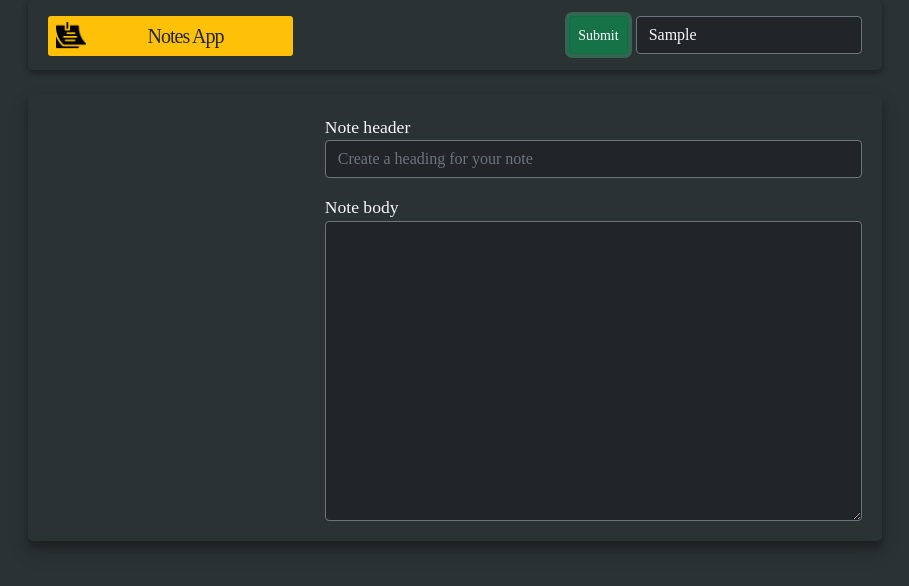
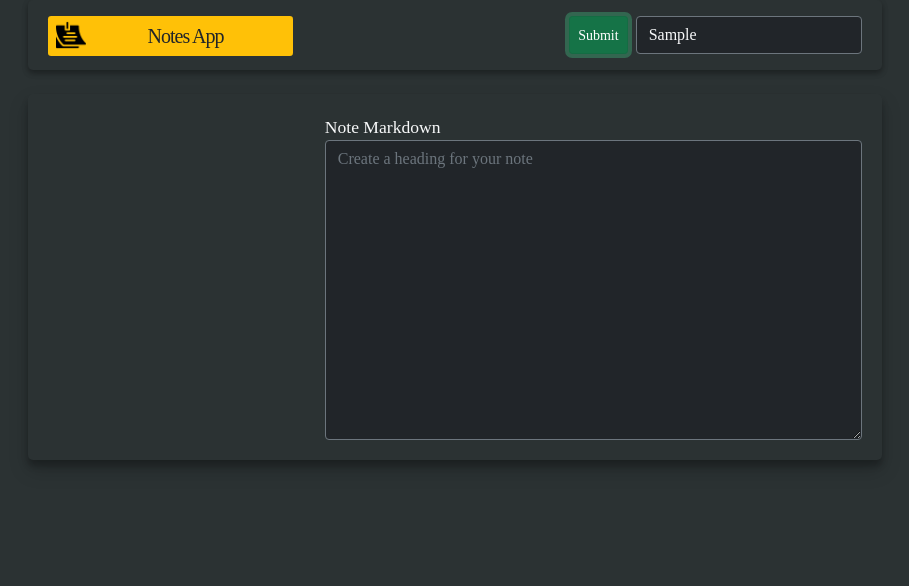
Before and after one commit to formaliuk/notes-app, a React (Create React App) app: page / in a window 1280 px wide. Both pictures are taken after typing "Sample" into the empty fields and a click on the button "Add new note". Shown: the top 586 px of the page, without its empty margins (185-1094 px from the left). Built offline with nearby package versions, Linux system fonts and the light colour scheme; a web font is replaced by a local one.

Commit message:
added autosave and Markdown

```diff
--- a/package.json
+++ b/package.json
@@ -15,6 +15,7 @@
     "react": "^18.2.0",
     "react-bootstrap": "^2.4.0",
     "react-dom": "^18.2.0",
+    "react-markdown": "^8.0.3",
     "react-scripts": "5.0.1",
     "typescript": "^4.7.4",
     "web-vitals": "^2.1.4"
--- a/src/components/DBProvider.tsx
+++ b/src/components/DBProvider.tsx
@@ -12,7 +12,6 @@ export const DBProvider = ({children}: any) => {
   const [activeNote, setActiveNote] = useState<Note | null>(null);
   const [processingNote, setProcessingNote] = useState<EditableNote>({
     title: "",
-    body: "",
   });
   const [showModal, setShowModal] = useState(false);
   const [notes, setNotes] = useState<Note[]>([]);
@@ -60,7 +59,6 @@ export const DBProvider = ({children}: any) => {
   const filterNotes = function () {
     return notes.filter(function (note) {
       return (
-        note.body.toLowerCase().includes(searchInput) ||
         note.title.toLowerCase().includes(searchInput)
       );
     });
@@ -72,7 +70,6 @@ export const DBProvider = ({children}: any) => {
       try {
         const noteId = await tx.objectStore("notes").add({
           title: processingNote.title,
-          body: processingNote.body,
           createdOn: Date.now(),
         });
         const createdNote: Note = await tx.objectStore("notes").get(noteId);
@@ -91,7 +88,6 @@ export const DBProvider = ({children}: any) => {
     } else {
       setProcessingNote({
         title: "",
-        body: "",
       });
       setActiveNote(null);
     }
@@ -104,7 +100,6 @@ export const DBProvider = ({children}: any) => {
       try {
         await tx.objectStore("notes").put({
           title: processingNote.title,
-          body: processingNote.body,
           id: activeNote!.id,
           createdOn: activeNote?.createdOn,
         });
@@ -112,7 +107,6 @@ export const DBProvider = ({children}: any) => {
         setNotes((notes) => {
           const newNotes = [...notes];
           newNotes[index].title = processingNote.title;
-          newNotes[index].body = processingNote.body;
           return newNotes;
         });
       } catch (err) {
@@ -123,11 +117,28 @@ export const DBProvider = ({children}: any) => {
     } else {
       setProcessingNote({
         title: activeNote!.title,
-        body: activeNote!.body,
       });
     }
     setIsEditing();
   };
+
+  const periodicUpdateNote = async function () {
+    if (isEditing) {
+      const tx = db!.transaction("notes", "readwrite");
+      try {
+        await tx.objectStore("notes").put({
+          title: processingNote.title,
+          id: activeNote!.id,
+          createdOn: activeNote?.createdOn,
+        });
+      }
+      catch (err) {
+        console.log("Update db error");
+        // @ts-ignore
+        setError(err.message);
+      }
+    }
+  }
 
   const deleteNote = async function () {
     const tx = db!.transaction("notes", "readwrite");
@@ -157,6 +168,7 @@ export const DBProvider = ({children}: any) => {
     filterNotes,
     addNote,
     updateNote,
+    periodicUpdateNote,
     deleteNote,
     showModal,
     setShowModal,
--- a/src/components/Header.tsx
+++ b/src/components/Header.tsx
@@ -30,11 +30,11 @@ function Header() {
             <>
               <Button
                 onClick={updateNote}
-                className="me-2"
-                variant={isEditing ? "success" : "secondary"}
+                className={isEditing ? "me-2 disabled" : "me-2"}
+                variant="secondary"
                 size={"sm"}
               >
-                {isEditing ? "Confirm" : "Edit"}
+                Edit
               </Button>
               <Button
                 onClick={() => setShowModal(true)}
--- a/src/components/ListItem.tsx
+++ b/src/components/ListItem.tsx
@@ -1,8 +1,9 @@
 import React from "react";
 import { Card } from "react-bootstrap";
 import { ListItemProps } from "../types/data";
+import ReactMarkdown from 'react-markdown'
 
-function ListItem({ title, body, isActive, createdOn }: ListItemProps) {
+function ListItem({ title, isActive, createdOn }: ListItemProps) {
   return (
     <Card
       className={
@@ -12,8 +13,12 @@ function ListItem({ title, body, isActive, createdOn }: ListItemProps) {
       }
     >
       <Card.Body className="text-light">
-        <Card.Title>{title}</Card.Title>
-        <Card.Text>{body.substring(0, 50)}</Card.Text>
+        <Card.Title>
+          {title !== ''
+              ? <ReactMarkdown children={title.substring(0, 50)} />
+              : <div className="text-secondary">Empty note</div>
+          }
+        </Card.Title>
       </Card.Body>
       <Card.Footer>
         <small className="text-muted">
--- a/src/components/NoteForm.tsx
+++ b/src/components/NoteForm.tsx
@@ -2,43 +2,44 @@ import React from "react";
 import { useDbContext } from "../hooks/useDbContext";
 
 function NoteForm() {
-  const { processingNote, setProcessingNote } = useDbContext();
+  const { processingNote, setProcessingNote, updateNote, periodicUpdateNote } =
+    useDbContext();
+
+  let typingTimer: any;
+  const doneTypingInterval = 3000;
+
+  const handleKeyDown = () => {
+    clearTimeout(typingTimer);
+  };
+
+  const handleKeyUp = () => {
+    clearTimeout(typingTimer);
+    typingTimer = setTimeout(periodicUpdateNote, doneTypingInterval);
+  };
+
+  const handleBlur = function (e: any) {
+    setProcessingNote({
+      title: e.target.value,
+    });
+    updateNote();
+  };
 
   return (
     <>
       <form>
         <div className="form-group mt-1 me-2">
           <label htmlFor="exampleFormControlInput1" className="text-light">
-            Note header
+            Note Markdown
           </label>
-          <input
+          <textarea
             value={processingNote.title}
-            onChange={(e) =>
-              setProcessingNote({
-                title: e.target.value,
-                body: processingNote.body,
-              })
-            }
-            type="text"
+            onChange={(e) => setProcessingNote({ title: e.target.value })}
+            onKeyUp={handleKeyUp}
+            onKeyDown={handleKeyDown}
+            onBlur={handleBlur}
             className="form-control bg-dark text-light border-secondary"
             id="exampleFormControlInput1"
             placeholder="Create a heading for your note"
-          />
-        </div>
-        <div className="form-group mt-3 me-2">
-          <label htmlFor="exampleFormControlTextarea1" className="text-light">
-            Note body
-          </label>
-          <textarea
-            value={processingNote.body}
-            onChange={(e) =>
-              setProcessingNote({
-                title: processingNote.title,
-                body: e.target.value,
-              })
-            }
-            className="form-control bg-dark text-light border-secondary"
-            id="exampleFormControlTextarea1"
           />
         </div>
       </form>
--- a/src/components/SideBar.tsx
+++ b/src/components/SideBar.tsx
@@ -28,11 +28,6 @@ function SideBar() {
                 ? processingNote.title
                 : note.title
             }
-            body={
-              note.id === activeNote?.id && isEditing
-                ? processingNote.body
-                : note.body
-            }
             createdOn={note.createdOn}
           />
         </li>
--- a/src/components/WorkSpace.tsx
+++ b/src/components/WorkSpace.tsx
@@ -2,6 +2,8 @@ import React from "react";
 import { NoteForm } from "./NoteForm";
 import { useDbContext } from "../hooks/useDbContext";
 import { Loader } from "./Loader";
+import ReactMarkdown from 'react-markdown'
+
 
 function WorkSpace() {
   const { activeNote, isAdding, isEditing, notesLoaded } = useDbContext();
@@ -12,11 +14,10 @@ function WorkSpace() {
 
   if (!activeNote)
     return <h5 className="text-light p-5">You can add a note here</h5>;
+  else if (activeNote.title === '')
+    return <p className="text-secondary note">Empty note</p>
   return (
-    <div className="text-light note">
-      <h4 className="fs-3">{activeNote.title}</h4>
-      <p>{activeNote.body}</p>
-    </div>
+    <ReactMarkdown children={activeNote.title} className="text-light note"/>
   );
 }
 
--- a/src/types/data.ts
+++ b/src/types/data.ts
@@ -2,7 +2,6 @@ import React from "react";
 
 export interface EditableNote {
   title: string;
-  body: string;
 }
 
 export interface Note extends EditableNote {
@@ -23,6 +22,7 @@ export interface State {
   filterNotes: () => Note[];
   addNote: () => void;
   updateNote: () => void;
+  periodicUpdateNote: () => void;
   deleteNote: () => void;
   showModal: boolean;
   setShowModal: React.Dispatch<React.SetStateAction<boolean>>;
@@ -33,7 +33,6 @@ export interface State {
 
 export interface ListItemProps {
   title: string;
-  body: string;
   isActive: boolean;
   createdOn: number;
 }
```
Also changed, not shown: 1 other file (tests, documents, lock files or other folders).
